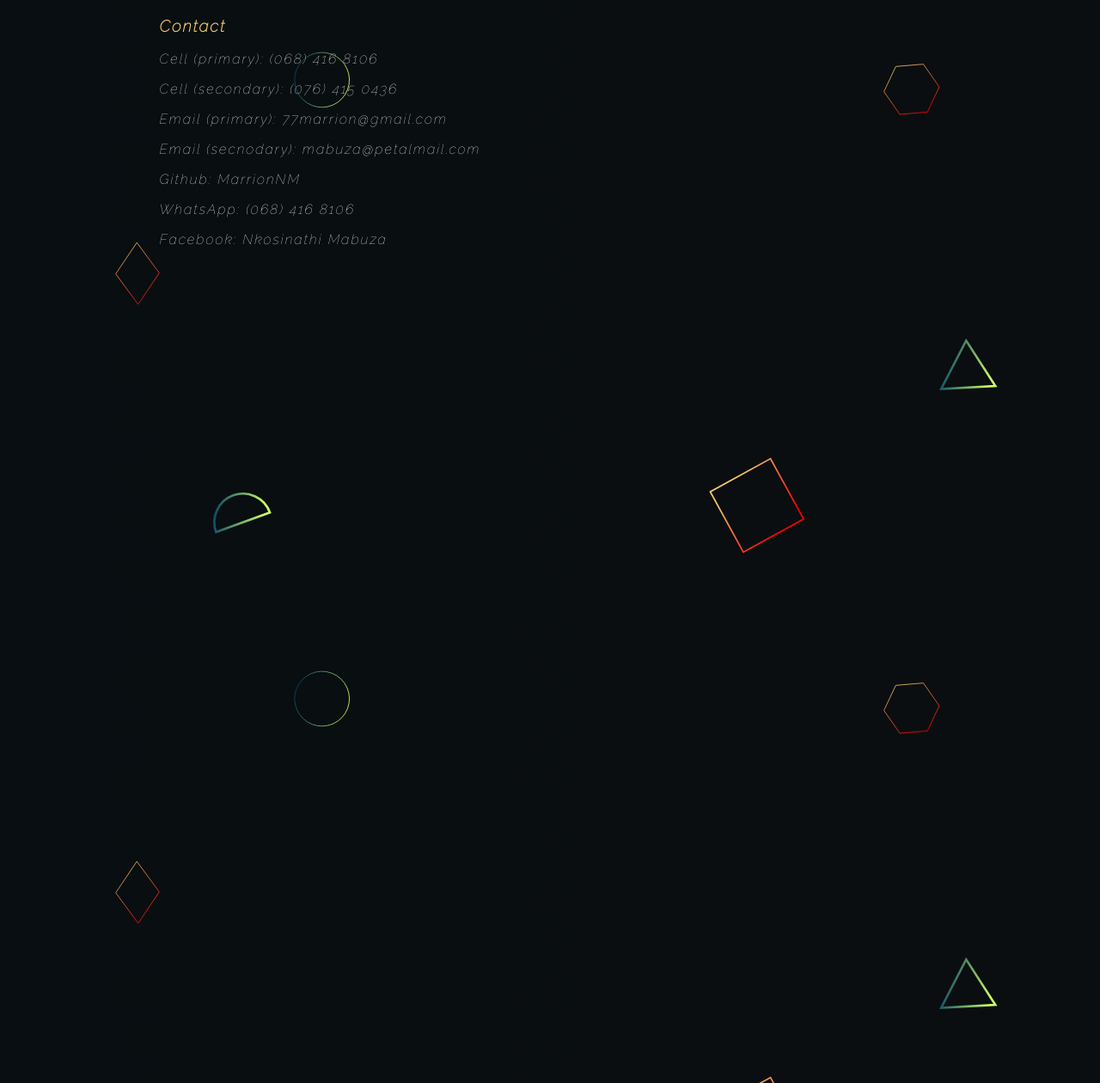
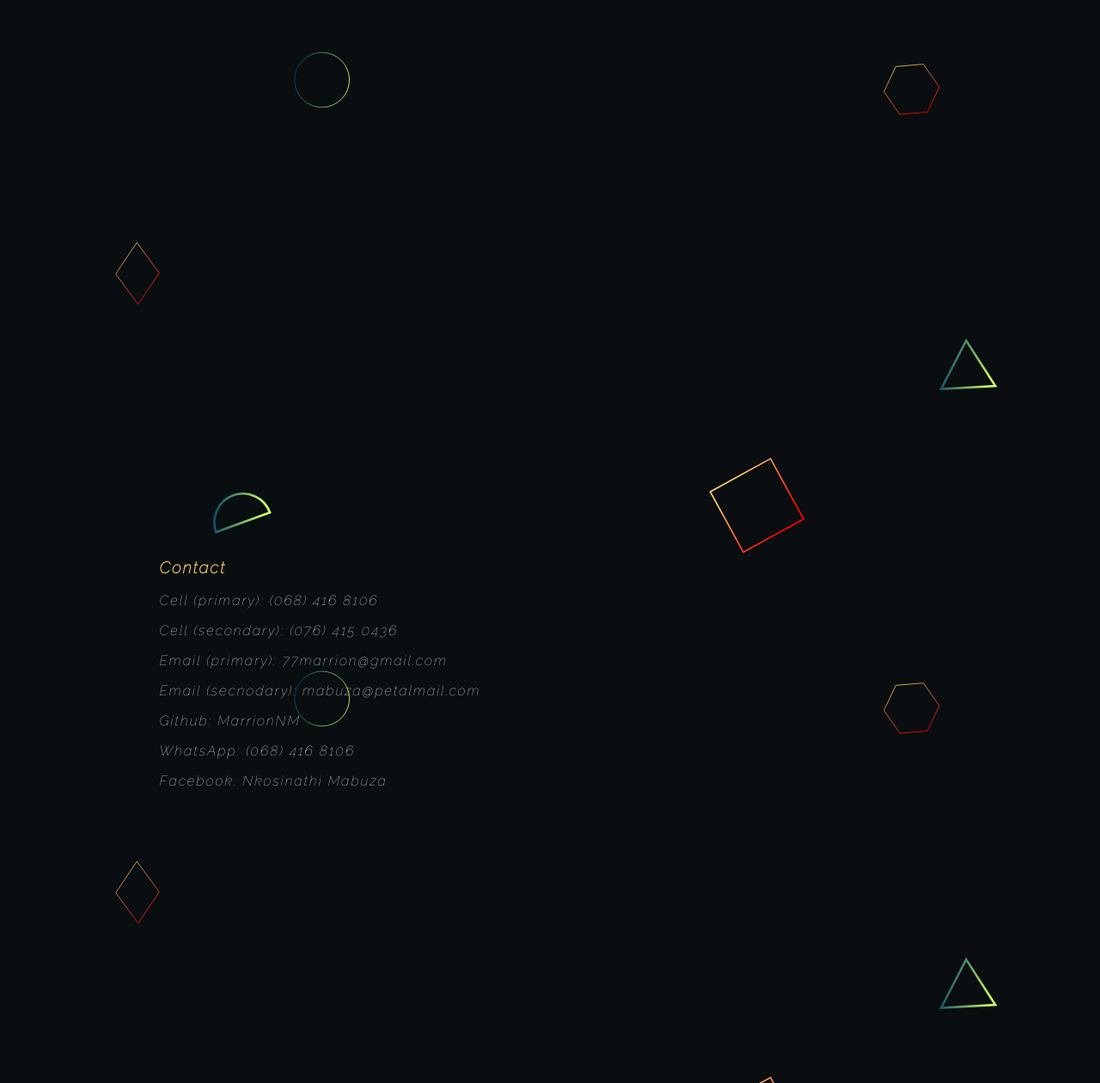
Before and after one commit to MarrionNM/devMabuza, a Django app: template dashboard/templates/dashboard/contact.html in a window 1280 px wide. Shown: the whole page at 86% size. Run offline with Django 3.2, Linux system fonts and the light colour scheme; the template is opened without the code that fills it, so the values that code supplies are empty.

Commit message:
rendering

```diff
--- a/static/style.css
+++ b/static/style.css
@@ -274,7 +274,9 @@ i {
 
 /* mobile phones with a maximum screen with of 660px */
 @media (min-width: 800px) {
-
+  .main{
+    top: 50%;
+  }
   .container {
     column-count: 2;
     column-gap: 20px;
```
